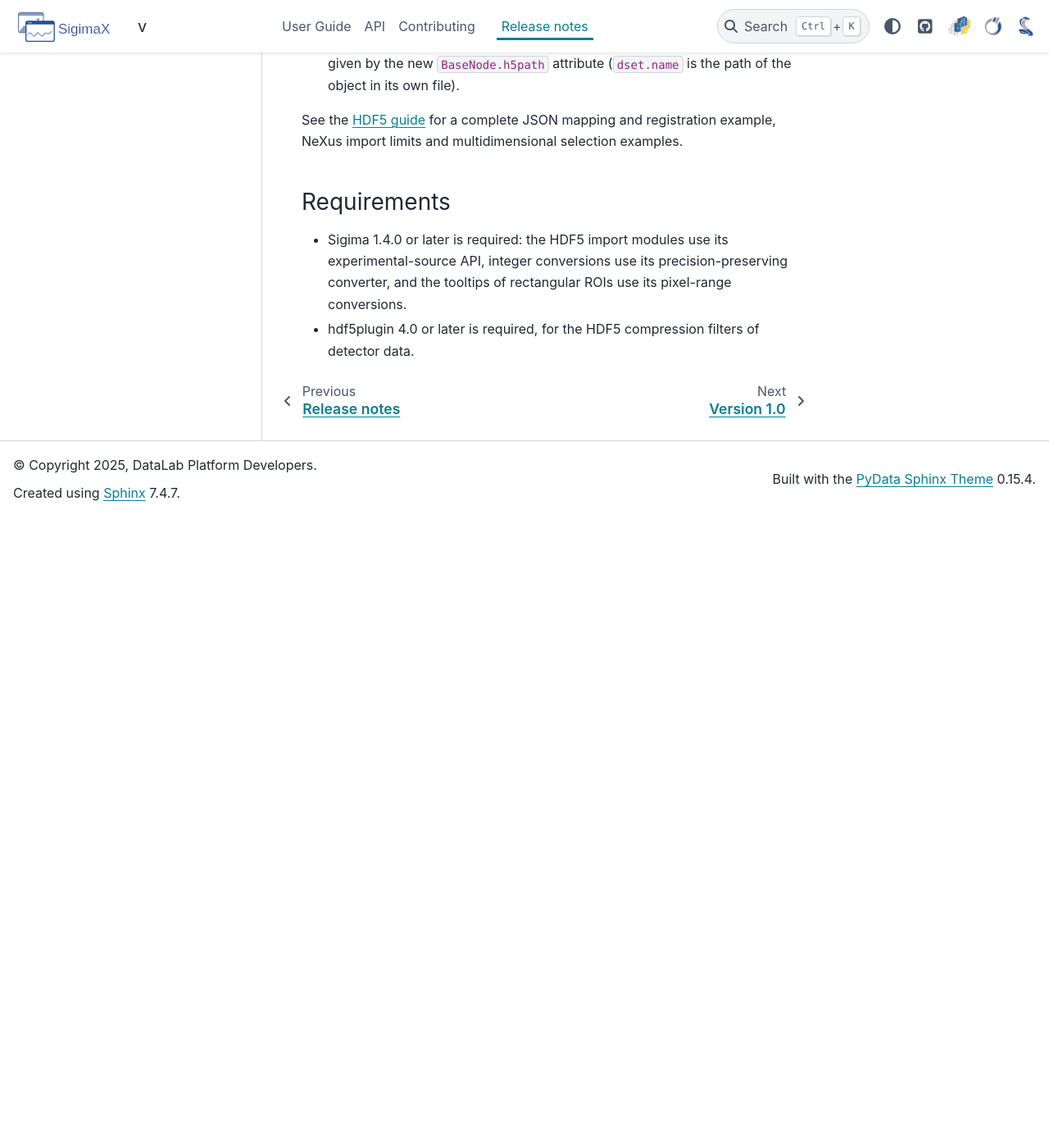
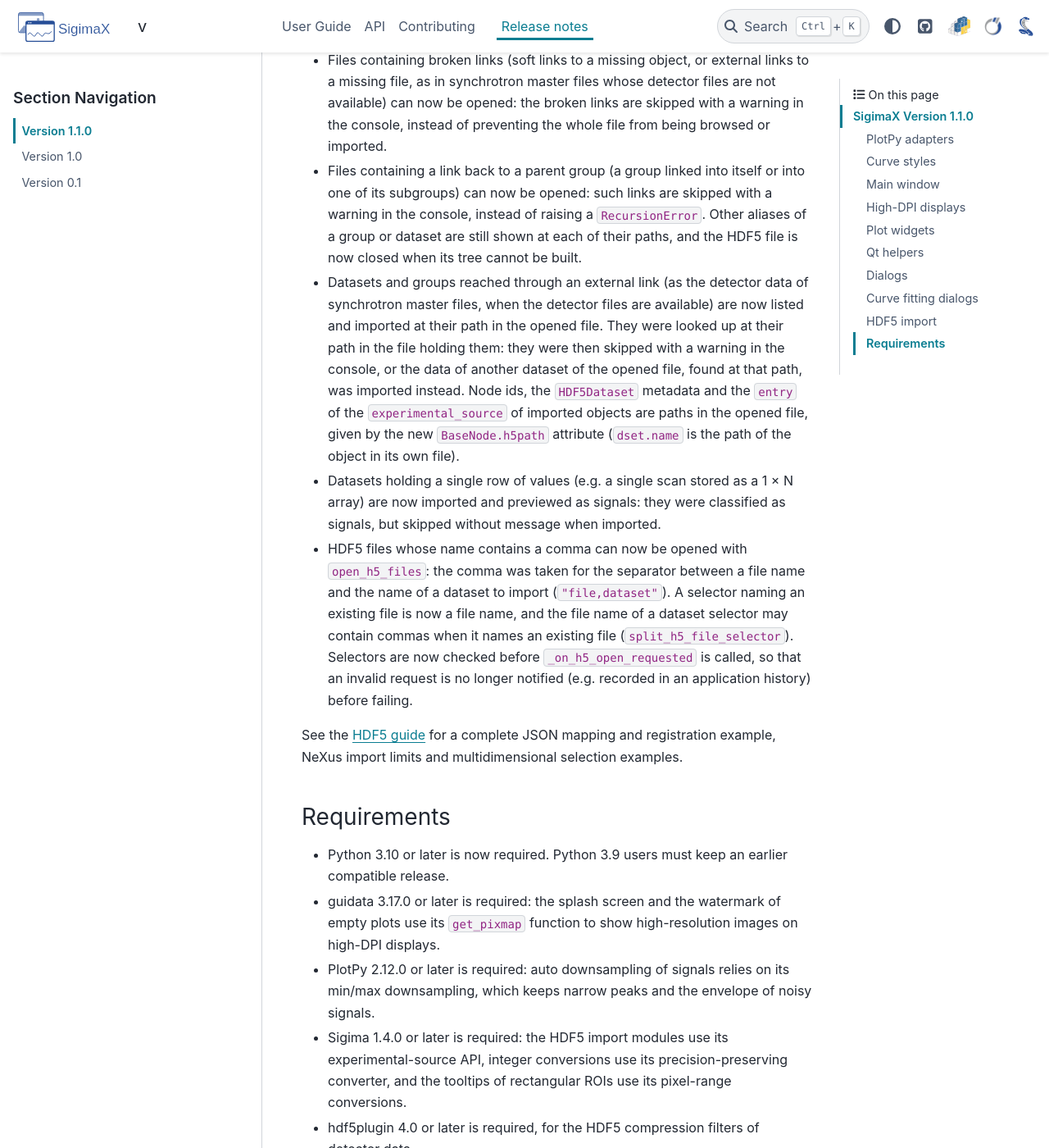
Before and after one commit to DataLab-Platform/SigimaX, a Sphinx documentation site: the page built from doc/release_notes/release_1.01.md, in a window 1280 px wide and 1400 px high, scrolled down 6792 px. Shown: the whole window at 82% size. Built offline with Sphinx 7.4.7 and the PyData theme 0.15.4, drawn with Linux system fonts in a browser that asks for light colours; pages that are not in the unit, such as notebooks, are missing from menus; the version number could not be read and is left out; before the commit the page ends 7422 px from its top, so only the background shows below that; some of the changed text lies outside the part shown.

Commit message:
docs: finalize release notes 1.1.0 (review fixes, translations)
- Remove the "Unreleased" block: the Python 3.10 requirement moves to the
  Requirements section, which now also gives the guidata 3.17.0 and
  PlotPy 2.12.0 requirements.
- Add the entries of the review fixes: line widths stored only when chosen,
  connection errors, message boxes without parent, single-row datasets and
  file names containing a comma.
- Complete the French translations of the release notes, several entries of
  which (curve styles, NeXus legacy conventions, default NXdata group,
  compressed data, requirements) were missing or fuzzy, and of the
  requirements tables.

Assisted-by: Claude Opus 5.5

```diff
--- a/doc/release_notes/release_1.01.md
+++ b/doc/release_notes/release_1.01.md
@@ -30,6 +26,7 @@
 * Automatic curve styles are no longer stored in signal metadata: only a color or a line style chosen by the user is stored, and then always restored, whatever its value. `CurveStyles.is_legacy_automatic` recognizes the colors and line styles that earlier versions stored from their automatic style cycle, so that applications may convert the data saved by these versions when loading them.
 * Making a plot item from an existing one (`make_item(update_from=...)`) keeps its style instead of using the next style of the cycle, so that dialogs showing a signal no longer shift the styles of the next curves.
 * New `CurveStyles` methods: `style_at` returns the automatic style at a given position, `set_automatic_style`, `get_automatic_style`, `has_automatic_style` and `restore_automatic_style` manage the automatic style of a curve, and `is_legacy_automatic` recognizes the styles stored by earlier versions.
+* Like automatic styles, the configured line width of curves (`sig_linewidth` option) is no longer stored in signal metadata: only a line width chosen by the user is stored (`LINE_WIDTH_KEY` entry). Once stored, the line width of every curve was restored instead of the configured one, so that curves made from saved data ignored changes of this option, and thick lines were no longer drawn with a width of 1.0 for curves with more points than the `sig_linewidth_perfs_threshold` option, which slowed down their display. A line width chosen by the user is also drawn with a width of 1.0 for such curves, and drawn again once the curve has fewer points. `apply_line_width` accepts the line width to apply, `clamp_line_width` returns the line width drawn for a curve, and `chosen_line_width` the line width to store.
 
 ### Main window ###
 
@@ -48,6 +45,11 @@
 
 * `block_signals` now restores the previous signal-blocking state of the widget and of its children instead of unblocking them unconditionally: nested blocking contexts and widgets already blocked by the caller keep their state.
 * `sigimax_app_context` no longer schedules the unattended/screenshot close timer when the Qt event loop is not executed (`exec_loop=False`): the pending timer previously closed unrelated top-level widgets created later, such as the window of a subsequent test.
+
+### Dialogs ###
+
+* The connection dialog (`ConnectionDialog`) now reports every error raised while connecting (timeout, unknown host...): only a refused connection was reported, and other errors left the dialog waiting until cancelled, or aborted the application with PyQt5's default exception hook.
+* Warning and error message boxes (`WarningErrorMessageBox`, `show_warning_error`) can now be shown without parent widget, titled with the application name: they raised an `AttributeError` instead of showing the message.
 
 ### Curve fitting dialogs ###
 
@@ -74,10 +76,15 @@
 * Files containing broken links (soft links to a missing object, or external links to a missing file, as in synchrotron master files whose detector files are not available) can now be opened: the broken links are skipped with a warning in the console, instead of preventing the whole file from being browsed or imported.
 * Files containing a link back to a parent group (a group linked into itself or into one of its subgroups) can now be opened: such links are skipped with a warning in the console, instead of raising a `RecursionError`. Other aliases of a group or dataset are still shown at each of their paths, and the HDF5 file is now closed when its tree cannot be built.
 * Datasets and groups reached through an external link (as the detector data of synchrotron master files, when the detector files are available) are now listed and imported at their path in the opened file. They were looked up at their path in the file holding them: they were then skipped with a warning in the console, or the data of another dataset of the opened file, found at that path, was imported instead. Node ids, the `HDF5Dataset` metadata and the `entry` of the `experimental_source` of imported objects are paths in the opened file, given by the new `BaseNode.h5path` attribute (`dset.name` is the path of the object in its own file).
+* Datasets holding a single row of values (e.g. a single scan stored as a 1 × N array) are now imported and previewed as signals: they were classified as signals, but skipped without message when imported.
+* HDF5 files whose name contains a comma can now be opened with `open_h5_files`: the comma was taken for the separator between a file name and the name of a dataset to import (`"file,dataset"`). A selector naming an existing file is now a file name, and the file name of a dataset selector may contain commas when it names an existing file (`split_h5_file_selector`). Selectors are now checked before `_on_h5_open_requested` is called, so that an invalid request is no longer notified (e.g. recorded in an application history) before failing.
 
 See the [HDF5 guide](../user_guide/hdf5_workspace.rst) for a complete JSON mapping and registration example, NeXus import limits and multidimensional selection examples.
 
 ### Requirements ###
 
+* Python 3.10 or later is now required. Python 3.9 users must keep an earlier compatible release.
+* guidata 3.17.0 or later is required: the splash screen and the watermark of empty plots use its `get_pixmap` function to show high-resolution images on high-DPI displays.
+* PlotPy 2.12.0 or later is required: auto downsampling of signals relies on its min/max downsampling, which keeps narrow peaks and the envelope of noisy signals.
 * Sigima 1.4.0 or later is required: the HDF5 import modules use its experimental-source API, integer conversions use its precision-preserving converter, and the tooltips of rectangular ROIs use its pixel-range conversions.
 * hdf5plugin 4.0 or later is required, for the HDF5 compression filters of detector data.
```
Also changed, not shown: other parts of doc/release_notes/release_1.01.md (+0 -4 lines), 3 other files.
